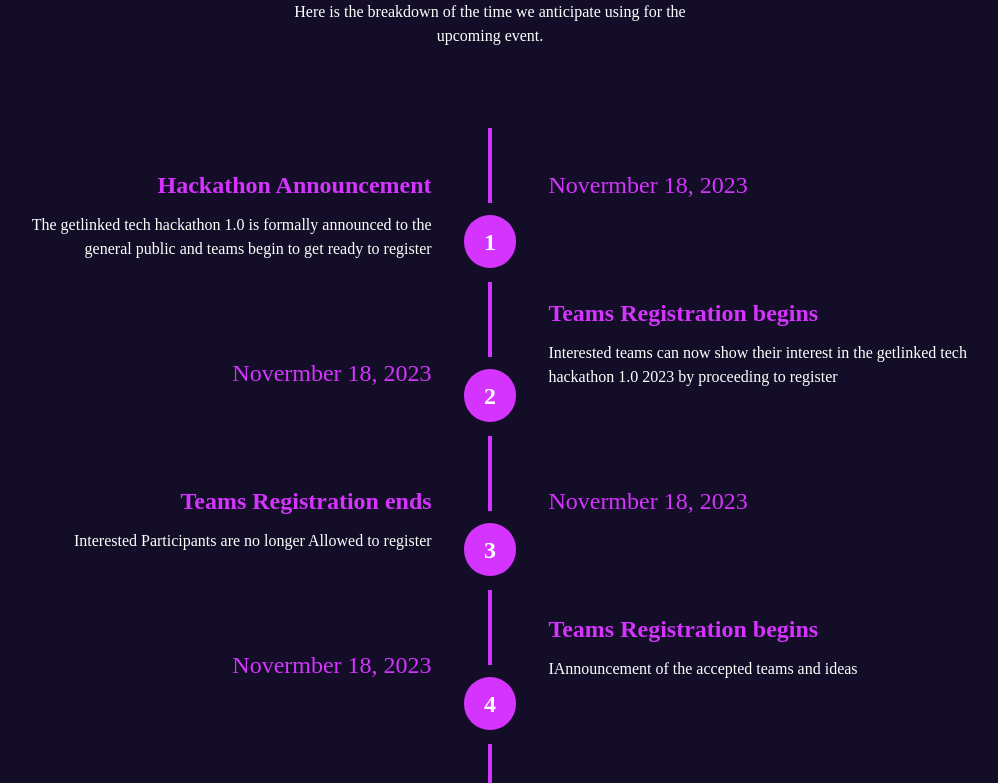
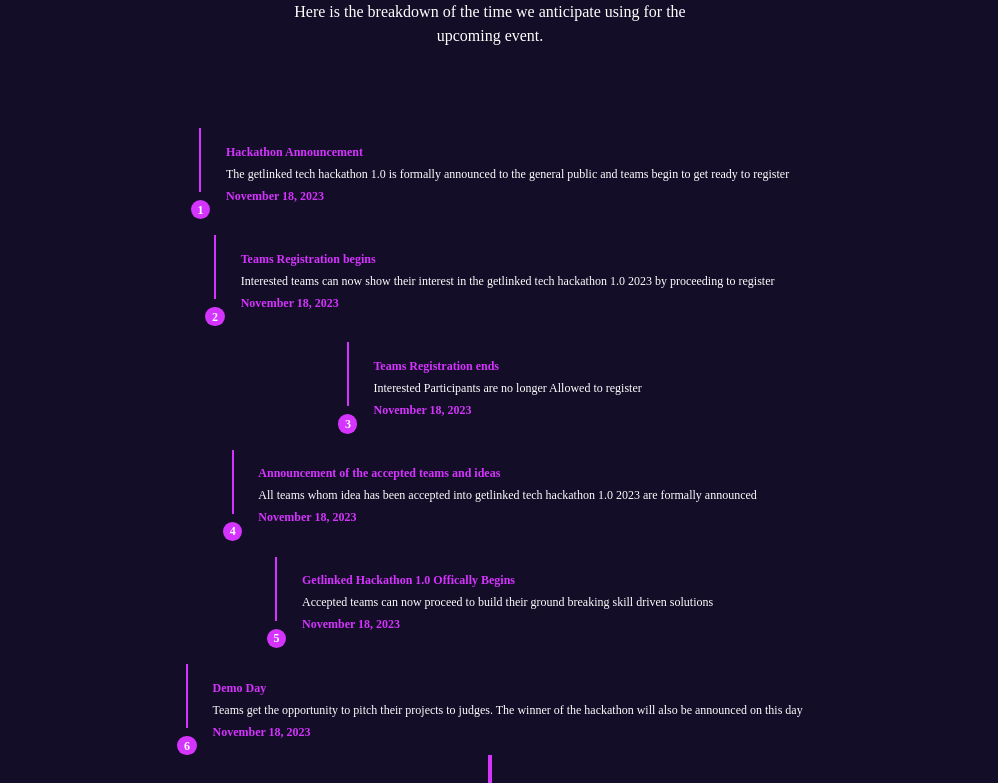
Before and after one commit to Intelligence247/getLinkedCodeChallenge, a React (Vite) app: page / in a window 1280 px wide. Shown: the part 3420-4203 px from the top of the page, without its empty margins (150-1148 px from the left). Built offline with nearby package versions, Linux system fonts and the light colour scheme.

Commit message:
progressing

```diff
--- /dev/null
+++ b/src/Components/Timeline/MobileCard.jsx
@@ -0,0 +1,19 @@
+import React from 'react'
+
+const MobileCard = (props) => {
+  return (
+    <div className='flex justify-center space-x-4 items-center'>
+         <div className='LEFT flex flex-col items-center space-y-2'>
+      <p className={`h-[4rem] w-[2px] bg-primaryPurple`}></p>
+      <p className={` bg-primaryPurple rounded-full w-[1.2rem] h-[1.2rem] grid place-content-center text-[12px] font-bold`}>{props.num}</p>
+      </div>
+      <div className="RIGHT flex flex-col space-y-1 ">
+        <h1 className='text-[12px] text-primaryPurple font-bold'>{props.title}</h1>
+        <p className='DESC text-[12px]'>{props.desc}</p>
+        <p className='DATE text-[12px] text-primaryPurple font-bold'>{props.date}</p>
+      </div>
+    </div>
+  )
+}
+
+export default MobileCard
--- a/src/Components/Timeline/Timeline.css
+++ b/src/Components/Timeline/Timeline.css
@@ -8,7 +8,15 @@
     @apply text-[2rem]
  }
  .timelineContent{
-    @apply  lg:flex mt-20 justify-center items-center space-x-8 hidden
+    @apply  mt-20
+ }
+
+ .desktopView{
+   @apply  lg:flex justify-center items-center space-x-8 hidden
+
+ }
+ .mobileView{
+   @apply flex-col space-y-4
  }
  .timelineLeft,.timelineRight{
     @apply w-[40%] flex-col flex space-y-[6rem]
--- a/src/Components/Timeline/Timeline.jsx
+++ b/src/Components/Timeline/Timeline.jsx
@@ -2,7 +2,58 @@
 import "./Timeline.css"
 import TimelineBgCard from './TimelineCards/TimelineBgCard'
 import Numbers from './TimelineCards/Numbers'
+import MobileCard from './MobileCard'
 const Timeline = () => {
+  const mobileData = [
+    {
+      title: 'Hackathon Announcement',
+      desc: "The getlinked tech hackathon 1.0 is formally announced to the general public and teams begin to get ready to register",
+      date: "November 18, 2023"
+
+    },
+    {
+      title: 'Teams Registration begins',
+      desc: `Interested teams can now show their interest
+      in the getlinked tech hackathon 1.0 2023 by
+      proceeding to register`,
+      date: "November 18, 2023"
+
+    },
+    {
+      title: `Teams Registration ends`,
+      desc: `Interested Participants are no longer Allowed
+      to register`,
+      date: "November 18, 2023"
+
+    },
+
+    {
+      title: `Announcement of the accepted teams
+      and ideas`,
+      desc: `All teams whom idea has been accepted into
+      getlinked tech hackathon 1.0 2023 are formally
+      announced`,
+      date: "November 18, 2023"
+
+    },
+    {
+      title: `Getlinked Hackathon 1.0 Offically Begins`,
+      desc: `Accepted teams can now proceed to build
+      their ground breaking skill driven solutions`,
+      date: "November 18, 2023"
+
+    },
+
+    {
+      title: 'Demo Day',
+      desc: `Teams get the opportunity to pitch their
+      projects to judges. The winner of the
+      hackathon will also be announced on this day`,
+      date: "November 18, 2023"
+
+    },
+
+  ]
   return (
     <div className='timelineWrapper'>
       <div className="timelineHeader">
@@ -11,6 +62,22 @@
       </div>
       <div className="timelineContent">
 
+{/* MobileViewBegins */}
+<div className="mobileView">
+  {mobileData.map((m,i)=>(
+    <MobileCard
+    key={i}
+    num={i+1}
+    title={m.title}
+    desc= {m.desc}
+    date = {m.date}
+
+    />
+  ))}
+</div>
+{/* DesktopView */}
+
+<div className="desktopView">
       <div className="timelineLeft">
         <TimelineBgCard
         txt1="Hackathon Announcement"
@@ -38,6 +105,7 @@
         <p className='text-2xl text-primaryPurple text-end'>Novermber 18, 2023</p>
 
       </div>
+
       <div className="timelineCenter space-y-3.5">
         <Numbers
         num={'1'}
@@ -83,6 +151,7 @@
       </div>
     </div>
     </div>
+    </div>
   )
 }
 
--- a/src/Components/Timeline/TimelineCards/Numbers.jsx
+++ b/src/Components/Timeline/TimelineCards/Numbers.jsx
@@ -3,7 +3,7 @@
 const Numbers = (props) => {
   return (
     <div className='flex justify-center flex-col items-center space-y-3'>
-          <p className={`h-[4.7rem] w-[4px] bg-primaryPurple`}><span></span></p>
+          <p className={`h-[4.7rem] w-[4px] bg-primaryPurple`}></p>
       <p className={` bg-primaryPurple rounded-full w-[3.3rem] h-[3.3rem] grid place-content-center text-2xl font-bold`}>{props.num}</p>
 
     </div>
```
